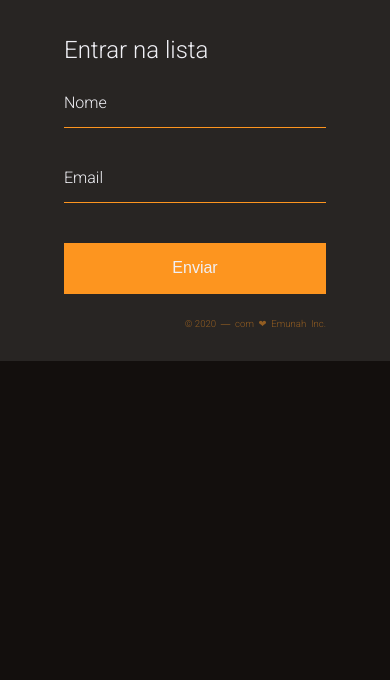
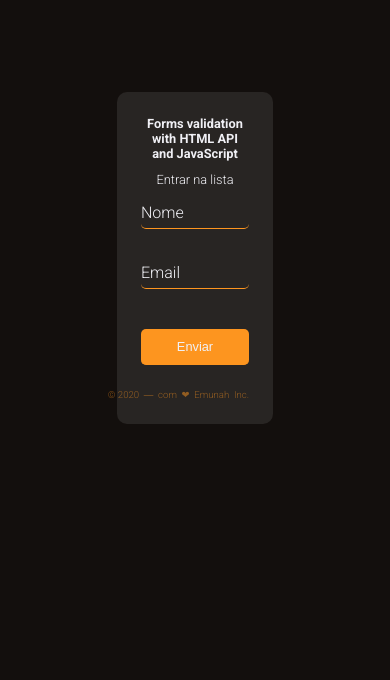
Before and after one commit to Ias4g/validation-forms, a plain HTML site: page index.html in a window 390 px wide. Shown: the part 164-844 px from the top of the page. Drawn offline with Linux system fonts and the light colour scheme.

Commit message:
Adding responsive styling

```diff
--- a/index.html
+++ b/index.html
@@ -7,6 +7,8 @@
     <title>Forms validation with HTML API and JavaScript - by Izael Emunah</title>
 
     <link rel="stylesheet" href="style.css">
+    <link rel="stylesheet" media="screen and (max-width: 600px)" href="max600px.css">
+    <link rel="stylesheet" media="screen and (max-width: 978px)" href="max978px.css">
 </head>
 
 <body>
@@ -26,7 +28,8 @@
         <button type="submit">Enviar</button>
         <footer>
             <p>
-                &copy;&nbsp;2020&nbsp;&nbsp;&horbar;&nbsp;&nbsp;com&nbsp;&nbsp;&#10084;&nbsp;&nbsp;<a href="https://github.com/Ias4g" target="_blank">Emunah&nbsp;&nbsp;Inc.</a>
+                &copy;&nbsp;2020&nbsp;&nbsp;&horbar;&nbsp;&nbsp;com&nbsp;&nbsp;&#10084;&nbsp;&nbsp;<a
+                    href="https://github.com/Ias4g" target="_blank">Emunah&nbsp;&nbsp;Inc.</a>
             </p>
         </footer>
     </form>
--- /dev/null
+++ b/max600px.css
@@ -0,0 +1,32 @@
+@media only screen and (max-width: 600px) {
+    body {
+        display: flex;
+        align-items: center;
+        justify-content: center;
+    }
+
+    form{
+        max-width: 70%;
+        padding: 24px 24px;
+        border-radius: 10px;
+    }
+
+    form h1{
+        margin-bottom: 20%;
+        font-weight: 700;
+        font-size: 0.8em;
+        text-align: center;
+    }
+
+    form h2{
+        margin-bottom: 5%;
+        font-weight: 400;
+        font-size: 0.8em;
+        text-align: center;
+    }
+
+    input, button{
+        border-radius: 5px;
+        font-size: 0.8em;
+    }
+}
--- /dev/null
+++ b/max978px.css
@@ -0,0 +1,37 @@
+@media only screen and (max-width: 978px) {
+    body {
+        display: flex;
+        align-items: center;
+        justify-content: center;
+    }
+
+    form{
+        max-width: 40%;
+        padding: 24px 24px;
+        border-radius: 10px;
+    }
+
+    form h1{
+        margin-bottom: 10%;
+        font-weight: 700;
+        font-size: 0.8em;
+        text-align: center;
+    }
+
+    form h2{
+        margin-bottom: 5%;
+        font-weight: 400;
+        font-size: 0.8em;
+        text-align: center;
+    }
+
+    input, button{
+        border-radius: 5px;
+        font-size: 0.8em;
+        padding: 10px 0;
+    }
+
+    input ~ label{
+        top: 10px;
+    }
+}
--- a/style.css
+++ b/style.css
@@ -127,7 +127,7 @@ input:focus ~ label, input:valid ~ label{
     position: absolute;
     border-left: 10px solid transparent;
     border-right: 10px solid transparent;
-    border-bottom: 10px solid rgba(255, 0, 0, 0.3);
+    /* border-bottom: 10px solid rgba(255, 0, 0, 0.3); */
     top: -10px;
     left: 5%;
 }
```
